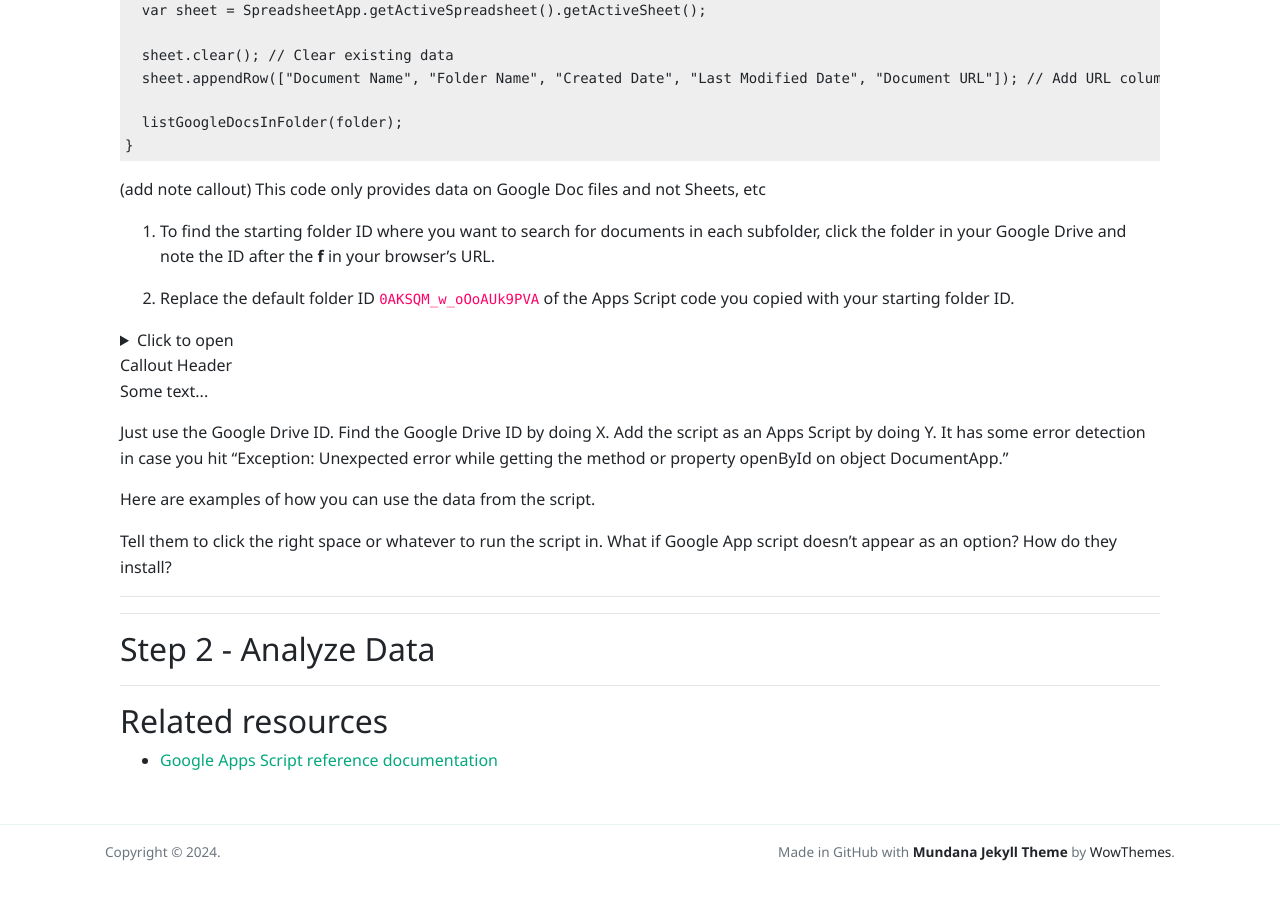
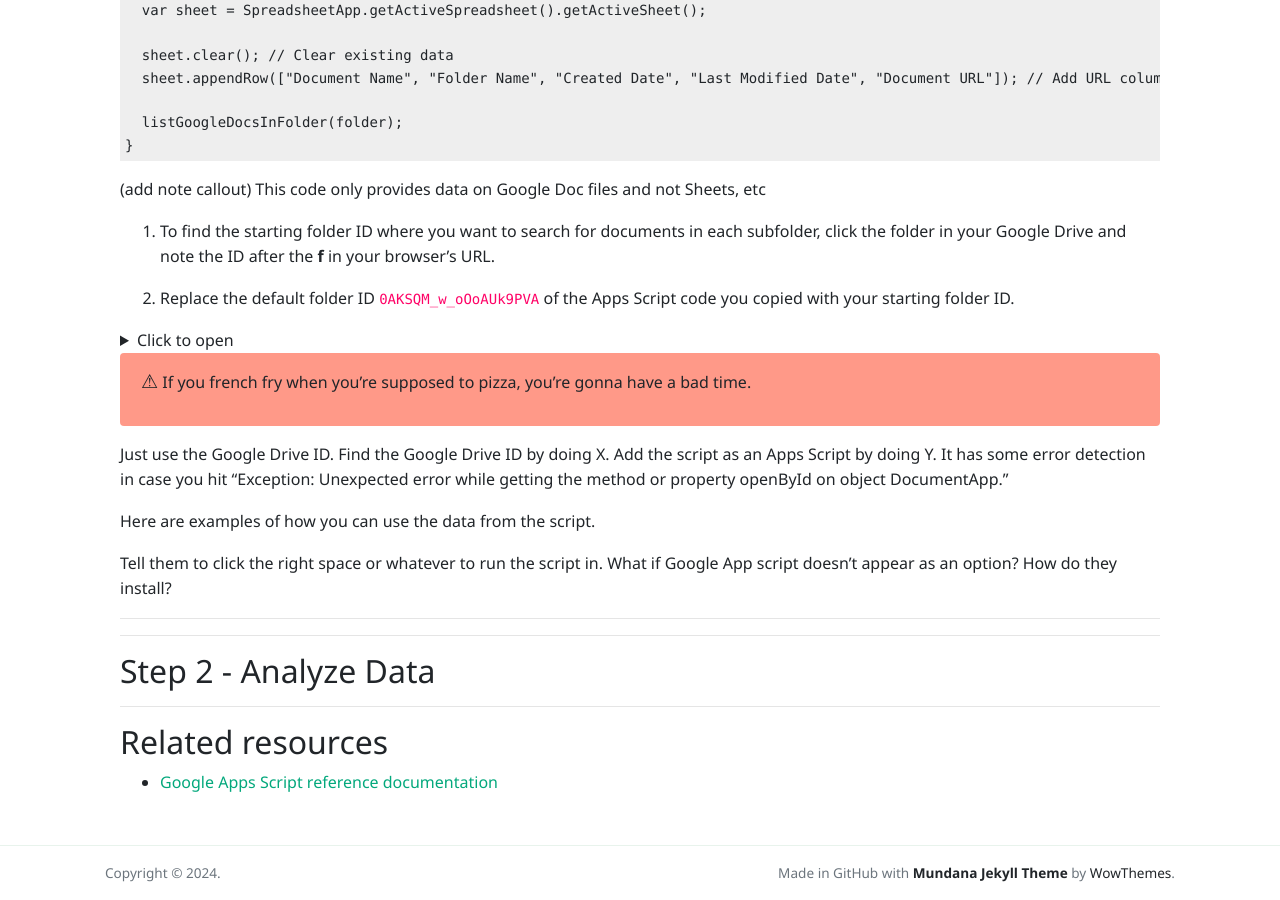
Before and after one commit to stumblefiend/jeremy.pugh, a Jekyll site: the page built from assets/scripts/google-drive-content-review.md, in a window 1280 px wide and 900 px high, scrolled down 1982 px. Built offline with Jekyll 4.4.1, drawn with Linux system fonts in a browser that asks for light colours; nearby versions of some CDN libraries; our own code applies the rules of GitHub Pages for plain Markdown files; before the commit the page ends 2860 px from its top, so only the background shows below that.

Commit message:
Update google-drive-content-review.md

```diff
--- a/assets/scripts/google-drive-content-review.md
+++ b/assets/scripts/google-drive-content-review.md
@@ -90,11 +90,9 @@ function listGoogleDocs() {
 <summary>Click to open</summary>
 <p>If your browser supports this element, it should allow you to expand and collapse these details.</p></details>
 
-<div class="callout">
-  <div class="callout-header">Callout Header</div>
-  <div class="callout-container">
-    <p>Some text...</p>
-  </div>
+<div class="alert">
+  <p><span style="font-size:larger;">⚠</span>
+If you french fry when you’re supposed to pizza, you’re gonna have a bad time.</p>
 </div>
 
 Just use the Google Drive ID. Find the Google Drive ID by doing X. Add the script as an Apps Script by doing Y. It has some error detection in case you hit "Exception: Unexpected error while getting the method or property openById on object DocumentApp."
```
